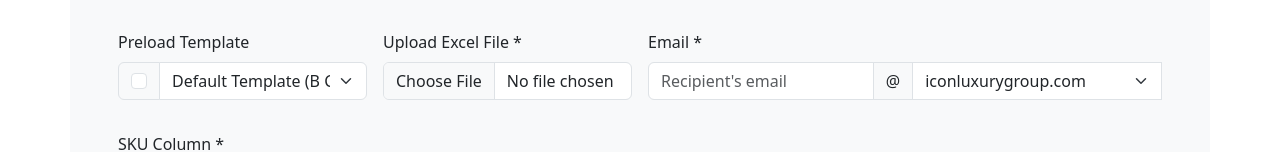
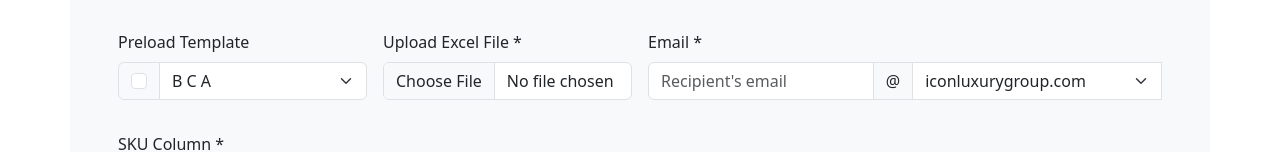
Before and after one commit to nikiconluxury/node-front-icon-xlsx, a website: page public/image.html in a window 1280 px wide. Shown: the part 240-392 px from the top of the page. Drawn offline with nearby package versions, Linux system fonts and the light colour scheme.

Commit message:
fix tempalte prefill

```diff
--- a/public/image.html
+++ b/public/image.html
@@ -63,7 +63,7 @@
                   <input class="form-check-input mt-0" type="checkbox" value="" aria-label="Checkbox for following text input" name="fileUploadImage" id="fileUploadImage" accept=".xlsx">
                 </div>
                 <select class="form-select" id="inputGroupSelect02">
-                    <option selected>Default Template (B C A)</option>
+                    <option selected>B C A</option>
                   </select>
               </div>
             </div>
```
